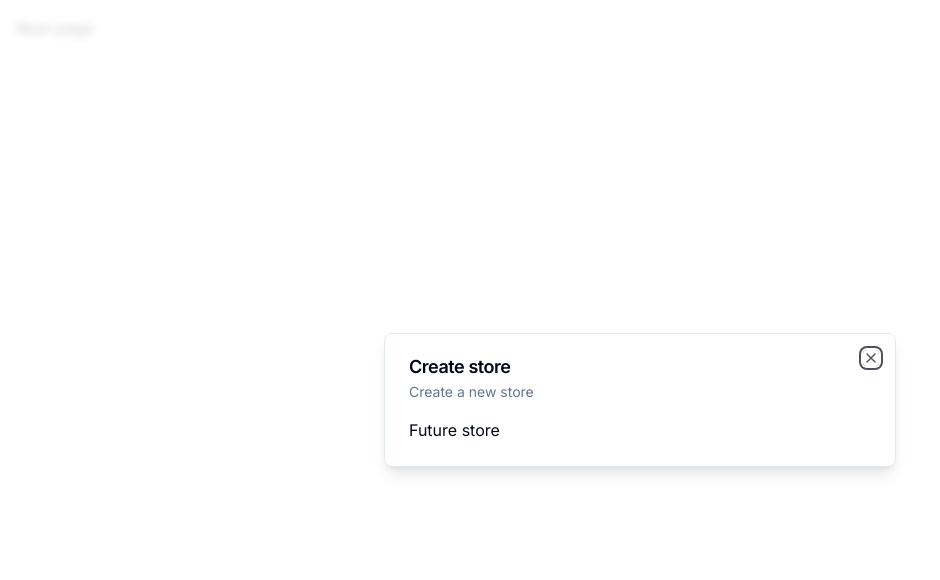
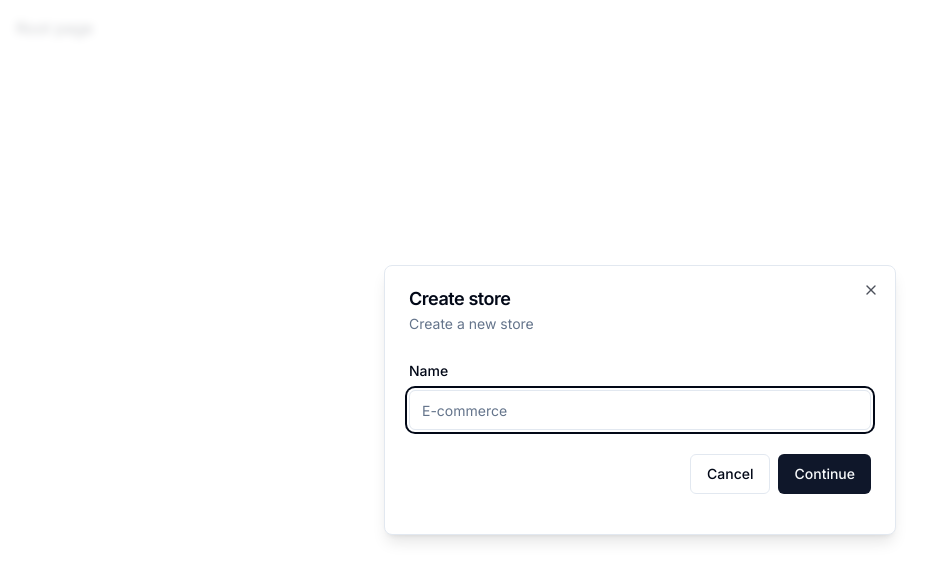
Before and after one commit to ShafiaAnsar/Ecommerce-NextJS, a Next.js app in the folder ecommerce-next-js-admin/: page / in a window 1280 px wide. Shown: the top 580 px of the page, without its empty margins (0-940 px from the left). Built offline with nearby package versions, Linux system fonts and the light colour scheme.

Commit message:
form added

```diff
--- a/ecommerce-next-js-admin/components/modals/store-modal.tsx
+++ b/ecommerce-next-js-admin/components/modals/store-modal.tsx
@@ -1,16 +1,58 @@
 'use client'
-
+import * as z from 'zod'
 import { Modal } from "../ui/modal"
 import { useStoreModal } from "@/hooks/use-store-modal"
+import {useForm} from 'react-hook-form'
+import { zodResolver } from '@hookform/resolvers/zod'
+import { Form, FormControl, FormField, FormItem, FormLabel, FormMessage } from '../ui/form'
+import { Input } from '../ui/input'
+import { Button } from '../ui/button'
+const formSchema = z.object({
+    name:z.string().min(1)
+})
 export const StoreModal = ()=> {
     const storeModal = useStoreModal()
+    const form = useForm<z.infer<typeof formSchema>>({
+        resolver:zodResolver(formSchema),
+        defaultValues:{
+            name:''
+        }
+    })
+    const onSubmit = async(values:z.infer<typeof formSchema>)=>{
+        console.log(values)
+    }
     return (
     <Modal title="Create store"
     description="Create a new store"
     isOpen={storeModal.isOpen}
     onClose={storeModal.onClose}
     >
-        Future store
+    <div className="">
+    <div className="space-y-4 py-2 pb-4 ">
+        <Form {...form} >
+             <form onSubmit={form.handleSubmit(onSubmit)}>
+                <FormField control={form.control}
+                 name='name'
+                 render={({field}) =>(
+                    <FormItem>
+                        <FormLabel>Name</FormLabel>
+                        <FormControl>
+                            <Input placeholder='E-commerce' {...field}/>
+                        </FormControl>
+                        <FormMessage/>
+                    </FormItem>
+                 )}
+                />
+                <div className="pt-6 space-x-2 flex items-center justify-end">
+                    <Button variant='outline' onClick={storeModal.onClose}>Cancel</Button>
+                    <Button type='submit'>
+                        Continue
+                    </Button>
+                </div>
+             </form>
+        </Form>
+    </div>
+    </div>
     </Modal>
     )
 }
--- /dev/null
+++ b/ecommerce-next-js-admin/components/ui/form.tsx
@@ -0,0 +1,176 @@
+import * as React from "react"
+import * as LabelPrimitive from "@radix-ui/react-label"
+import { Slot } from "@radix-ui/react-slot"
+import {
+  Controller,
+  ControllerProps,
+  FieldPath,
+  FieldValues,
+  FormProvider,
+  useFormContext,
+} from "react-hook-form"
+
+import { cn } from "@/lib/utils"
+import { Label } from "@/components/ui/label"
+
+const Form = FormProvider
+
+type FormFieldContextValue<
+  TFieldValues extends FieldValues = FieldValues,
+  TName extends FieldPath<TFieldValues> = FieldPath<TFieldValues>
+> = {
+  name: TName
+}
+
+const FormFieldContext = React.createContext<FormFieldContextValue>(
+  {} as FormFieldContextValue
+)
+
+const FormField = <
+  TFieldValues extends FieldValues = FieldValues,
+  TName extends FieldPath<TFieldValues> = FieldPath<TFieldValues>
+>({
+  ...props
+}: ControllerProps<TFieldValues, TName>) => {
+  return (
+    <FormFieldContext.Provider value={{ name: props.name }}>
+      <Controller {...props} />
+    </FormFieldContext.Provider>
+  )
+}
+
+const useFormField = () => {
+  const fieldContext = React.useContext(FormFieldContext)
+  const itemContext = React.useContext(FormItemContext)
+  const { getFieldState, formState } = useFormContext()
+
+  const fieldState = getFieldState(fieldContext.name, formState)
+
+  if (!fieldContext) {
+    throw new Error("useFormField should be used within <FormField>")
+  }
+
+  const { id } = itemContext
+
+  return {
+    id,
+    name: fieldContext.name,
+    formItemId: `${id}-form-item`,
+    formDescriptionId: `${id}-form-item-description`,
+    formMessageId: `${id}-form-item-message`,
+    ...fieldState,
+  }
+}
+
+type FormItemContextValue = {
+  id: string
+}
+
+const FormItemContext = React.createContext<FormItemContextValue>(
+  {} as FormItemContextValue
+)
+
+const FormItem = React.forwardRef<
+  HTMLDivElement,
+  React.HTMLAttributes<HTMLDivElement>
+>(({ className, ...props }, ref) => {
+  const id = React.useId()
+
+  return (
+    <FormItemContext.Provider value={{ id }}>
+      <div ref={ref} className={cn("space-y-2", className)} {...props} />
+    </FormItemContext.Provider>
+  )
+})
+FormItem.displayName = "FormItem"
+
+const FormLabel = React.forwardRef<
+  React.ElementRef<typeof LabelPrimitive.Root>,
+  React.ComponentPropsWithoutRef<typeof LabelPrimitive.Root>
+>(({ className, ...props }, ref) => {
+  const { error, formItemId } = useFormField()
+
+  return (
+    <Label
+      ref={ref}
+      className={cn(error && "text-destructive", className)}
+      htmlFor={formItemId}
+      {...props}
+    />
+  )
+})
+FormLabel.displayName = "FormLabel"
+
+const FormControl = React.forwardRef<
+  React.ElementRef<typeof Slot>,
+  React.ComponentPropsWithoutRef<typeof Slot>
+>(({ ...props }, ref) => {
+  const { error, formItemId, formDescriptionId, formMessageId } = useFormField()
+
+  return (
+    <Slot
+      ref={ref}
+      id={formItemId}
+      aria-describedby={
+        !error
+          ? `${formDescriptionId}`
+          : `${formDescriptionId} ${formMessageId}`
+      }
+      aria-invalid={!!error}
+      {...props}
+    />
+  )
+})
+FormControl.displayName = "FormControl"
+
+const FormDescription = React.forwardRef<
+  HTMLParagraphElement,
+  React.HTMLAttributes<HTMLParagraphElement>
+>(({ className, ...props }, ref) => {
+  const { formDescriptionId } = useFormField()
+
+  return (
+    <p
+      ref={ref}
+      id={formDescriptionId}
+      className={cn("text-sm text-muted-foreground", className)}
+      {...props}
+    />
+  )
+})
+FormDescription.displayName = "FormDescription"
+
+const FormMessage = React.forwardRef<
+  HTMLParagraphElement,
+  React.HTMLAttributes<HTMLParagraphElement>
+>(({ className, children, ...props }, ref) => {
+  const { error, formMessageId } = useFormField()
+  const body = error ? String(error?.message) : children
+
+  if (!body) {
+    return null
+  }
+
+  return (
+    <p
+      ref={ref}
+      id={formMessageId}
+      className={cn("text-sm font-medium text-destructive", className)}
+      {...props}
+    >
+      {body}
+    </p>
+  )
+})
+FormMessage.displayName = "FormMessage"
+
+export {
+  useFormField,
+  Form,
+  FormItem,
+  FormLabel,
+  FormControl,
+  FormDescription,
+  FormMessage,
+  FormField,
+}
--- /dev/null
+++ b/ecommerce-next-js-admin/components/ui/input.tsx
@@ -0,0 +1,25 @@
+import * as React from "react"
+
+import { cn } from "@/lib/utils"
+
+export interface InputProps
+  extends React.InputHTMLAttributes<HTMLInputElement> {}
+
+const Input = React.forwardRef<HTMLInputElement, InputProps>(
+  ({ className, type, ...props }, ref) => {
+    return (
+      <input
+        type={type}
+        className={cn(
+          "flex h-10 w-full rounded-md border border-input bg-background px-3 py-2 text-sm ring-offset-background file:border-0 file:bg-transparent file:text-sm file:font-medium placeholder:text-muted-foreground focus-visible:outline-none focus-visible:ring-2 focus-visible:ring-ring focus-visible:ring-offset-2 disabled:cursor-not-allowed disabled:opacity-50",
+          className
+        )}
+        ref={ref}
+        {...props}
+      />
+    )
+  }
+)
+Input.displayName = "Input"
+
+export { Input }
--- /dev/null
+++ b/ecommerce-next-js-admin/components/ui/label.tsx
@@ -0,0 +1,26 @@
+"use client"
+
+import * as React from "react"
+import * as LabelPrimitive from "@radix-ui/react-label"
+import { cva, type VariantProps } from "class-variance-authority"
+
+import { cn } from "@/lib/utils"
+
+const labelVariants = cva(
+  "text-sm font-medium leading-none peer-disabled:cursor-not-allowed peer-disabled:opacity-70"
+)
+
+const Label = React.forwardRef<
+  React.ElementRef<typeof LabelPrimitive.Root>,
+  React.ComponentPropsWithoutRef<typeof LabelPrimitive.Root> &
+    VariantProps<typeof labelVariants>
+>(({ className, ...props }, ref) => (
+  <LabelPrimitive.Root
+    ref={ref}
+    className={cn(labelVariants(), className)}
+    {...props}
+  />
+))
+Label.displayName = LabelPrimitive.Root.displayName
+
+export { Label }
--- a/ecommerce-next-js-admin/package.json
+++ b/ecommerce-next-js-admin/package.json
@@ -10,7 +10,9 @@
   },
   "dependencies": {
     "@clerk/nextjs": "^4.27.2",
+    "@hookform/resolvers": "^3.3.2",
     "@radix-ui/react-dialog": "^1.0.5",
+    "@radix-ui/react-label": "^2.0.2",
     "@radix-ui/react-slot": "^1.0.2",
     "class-variance-authority": "^0.7.0",
     "clsx": "^2.0.0",
@@ -19,9 +21,11 @@
     "next": "13.4.5",
     "react": "^18",
     "react-dom": "^18",
+    "react-hook-form": "^7.48.2",
     "shadcn-ui": "^0.4.1",
     "tailwind-merge": "^2.0.0",
     "tailwindcss-animate": "^1.0.7",
+    "zod": "^3.22.4",
     "zustand": "^4.4.7"
   },
   "devDependencies": {
```
Also changed, not shown: 1 other file (tests, documents, lock files or other folders).
